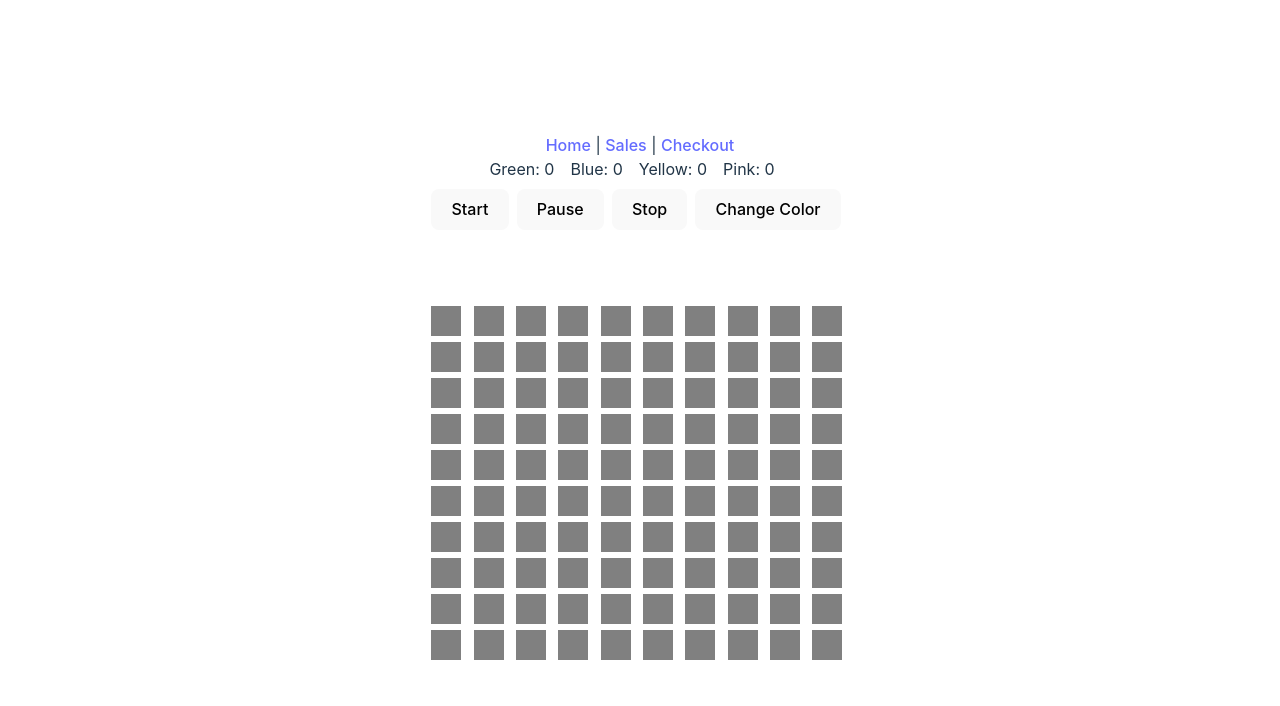
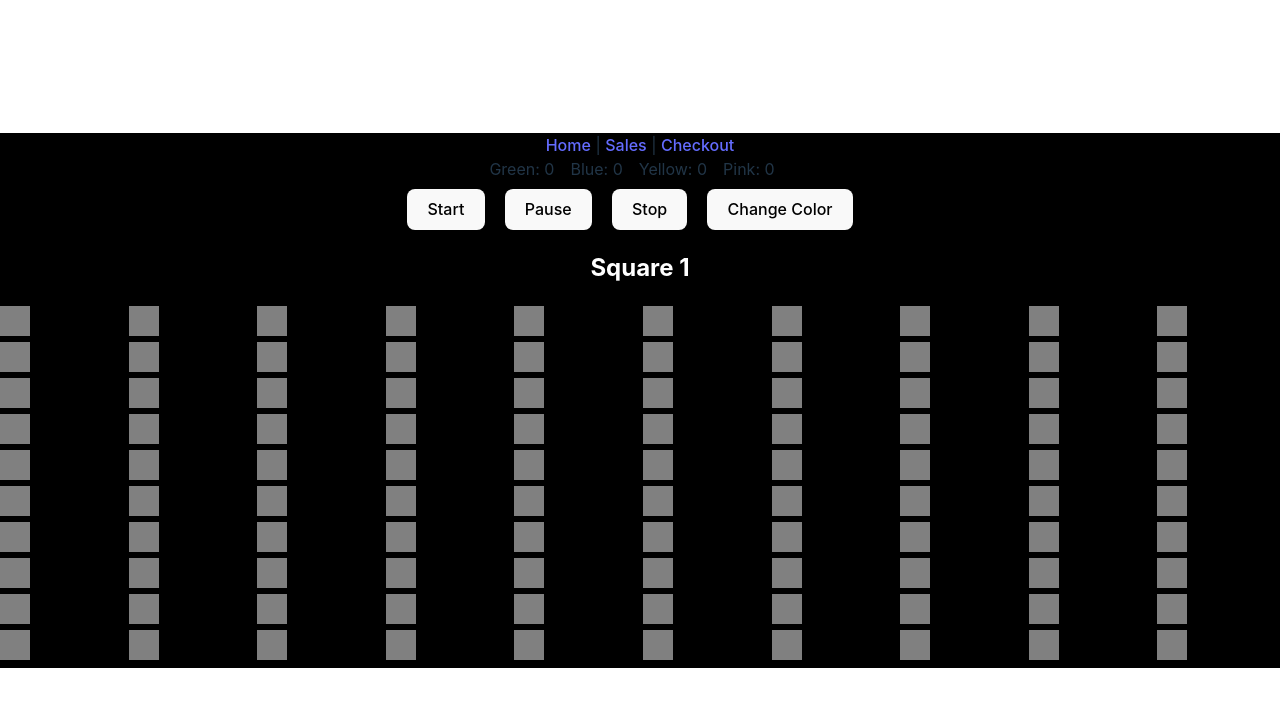
Before and after one commit to pmrprdc/gamifiedworkday, a React (Vite) app: page / in a window 1280 px wide. Shown: the top 706 px of the page. Built offline with nearby package versions, Linux system fonts and the light colour scheme.

Commit message:
shrinking squares for visibility and new background color

```diff
--- a/src/App.css
+++ b/src/App.css
@@ -1,22 +1,14 @@
 #root {
-  max-width: 1280px;
+
+  min-width: 100%;
+  min-height: 100%;
   margin: 0 auto;
-  padding: 2rem;
+  padding: 0;
   text-align: center;
+  background-color: black;
+
 }
 
-.logo {
-  height: 6em;
-  padding: 1.5em;
-  will-change: filter;
-  transition: filter 300ms;
-}
-.logo:hover {
-  filter: drop-shadow(0 0 2em #646cffaa);
-}
-.logo.react:hover {
-  filter: drop-shadow(0 0 2em #61dafbaa);
-}
 
 @keyframes logo-spin {
   from {
@@ -34,7 +26,7 @@
 }
 
 .card {
-  padding: 2em;
+  padding: 0;
 }
 
 .read-the-docs {
--- a/src/components/PrivatePage.jsx
+++ b/src/components/PrivatePage.jsx
@@ -1,21 +1,26 @@
-import React, { useState, useEffect } from 'react';
+import React, { useState, useEffect, useRef } from 'react';
 import styled from 'styled-components';
 
 const BoxContainer = styled.div`
   display: grid;
   grid-template-columns: repeat(10, 1fr);
-  gap: 6px; /* No gap between the boxes */
+  gap: 6px;
   margin-bottom: 8px;
+  width: 100%;
+  justify-content: center;
 `;
 
+// Box now accepts a size prop
 const Box = styled.div`
-  width: 30px;
-  height: 30px;
+  width: ${props => props.size}px;
+  height: ${props => props.size}px;
   background-color: ${props => props.bgColor};
+  margin: 0px;
+  padding: 0px;
 `;
 
 const Button = styled.button`
-  margin-right: 8px;
+  margin-right: 20px;
 `;
 
 const Scoreboard = styled.div`
@@ -26,22 +31,23 @@ const Scoreboard = styled.div`
 
 const Score = styled.div`
   margin-right: 16px;
-  font-size: 1em; /* Adjust font size as needed */
+  font-size: 1em;
 `;
 
 const SquareTitle = styled.h2`
   text-align: center;
-  color: white; /* Adjust the color to fit the theme */
-  font-size: 1.5em; /* Adjust title size as needed */
+  color: white;
+  font-size: 1.5em;
 `;
 
 const VisualTimer = () => {
   const initialColor = 'grey';
-  const colors = ['green', 'blue', 'yellow', 'pink']; // Array to cycle through the colors
-  const [activeColorIndex, setActiveColorIndex] = useState(0); // Index to keep track of current color
+  const colors = ['green', 'blue', 'yellow', 'pink'];
+  const [activeColorIndex, setActiveColorIndex] = useState(0);
   const [boxes, setBoxes] = useState([Array(100).fill(initialColor)]);
   const [isActive, setIsActive] = useState(false);
   const [timer, setTimer] = useState(0);
+  const boxContainerRef = useRef(null);
 
   useEffect(() => {
     let interval = null;
@@ -62,10 +68,16 @@ const VisualTimer = () => {
             return updatedSet;
           });
         });
-      }, 1); // 100ms for visual representation; adjust as needed for actual timing
+      }, 100);
     }
     return () => clearInterval(interval);
   }, [isActive, timer, activeColorIndex, initialColor]);
+
+  useEffect(() => {
+    if (boxContainerRef.current) {
+      boxContainerRef.current.scrollIntoView({ behavior: 'smooth' });
+    }
+  }, [boxes.length]);
 
   const startTimer = () => {
     setIsActive(true);
@@ -85,14 +97,16 @@ const VisualTimer = () => {
     setActiveColorIndex(prevIndex => (prevIndex + 1) % colors.length);
   };
 
-  // Count the occurrences of each color
   const colorCount = colors.reduce((acc, color) => {
     acc[color] = boxes.flat().filter(boxColor => boxColor === color).length;
     return acc;
   }, {});
 
+  // Calculate box size based on timer to decrease over time
+  const getBoxSize = () => Math.max(30 - Math.floor(timer / 20), 1); // Decrease size but maintain a minimum of 10px
+
   return (
-    <div>
+    <div ref={boxContainerRef}>
       <Scoreboard>
         {colors.map((color) => (
           <Score key={color}>
@@ -111,7 +125,7 @@ const VisualTimer = () => {
           <SquareTitle>Square {setIndex + 1}</SquareTitle>
           <BoxContainer>
             {boxSet.map((boxColor, index) => (
-              <Box key={setIndex * 100 + index} bgColor={boxColor} />
+              <Box key={setIndex * 100 + index} bgColor={boxColor} size={getBoxSize()} />
             ))}
           </BoxContainer>
         </div>
```
